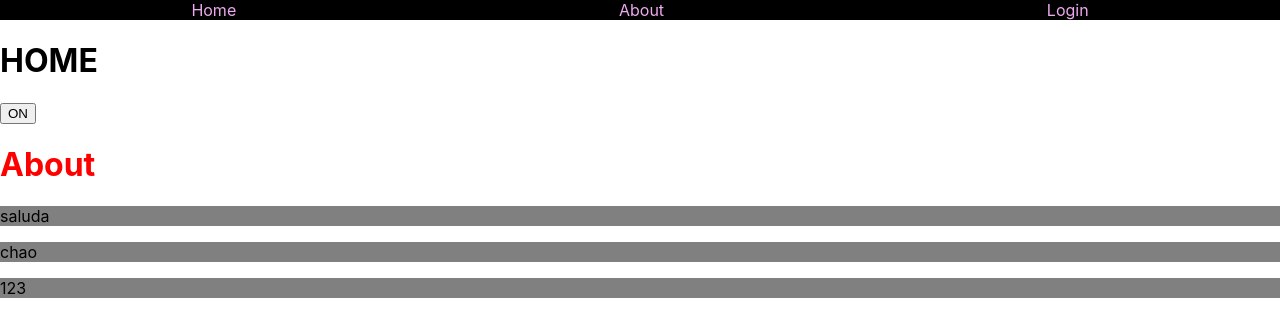
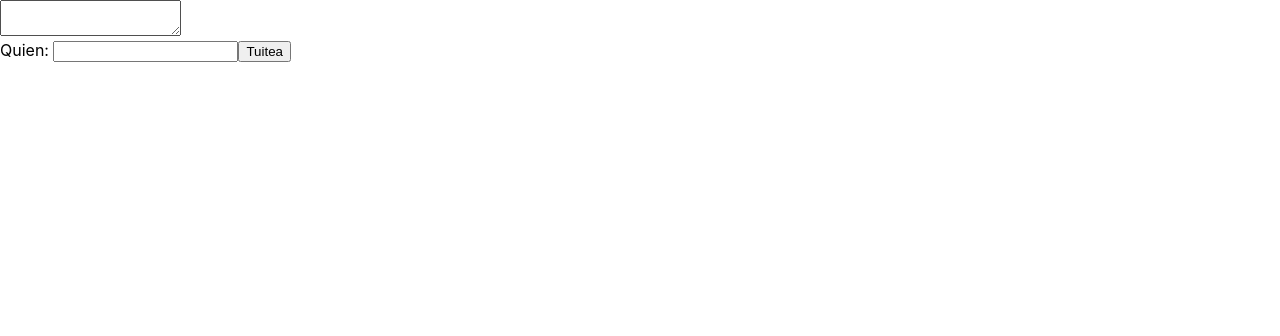
Before and after one commit to ralexrdz/react-simple-router, a React (Create React App) app: page / in a window 1280 px wide. Shown: the top 336 px of the page. Built offline with nearby package versions, Linux system fonts and the light colour scheme.

Commit message:
tuiter demo

```diff
--- a/src/App.js
+++ b/src/App.js
@@ -2,19 +2,33 @@ import React, { Component } from 'react';
 import logo from './logo.svg';
 import './App.css';
 
-import {Switch, Route, Link} from 'react-router-dom';
+// import {Switch, Route, Link} from 'react-router-dom';
 
 
-import AboutContainer from './components/About/AboutContainer'
-import Login from './components/Login/Login'
-import Home from './components/Home/Home'
-import Header from './components/Header/Header'
+// import AboutContainer from './components/About/AboutContainer'
+// import Login from './components/Login/Login'
+// import Home from './components/Home/Home'
+// import Header from './components/Header/Header'
+
+import TuitForm from './TuitForm'
+import TuitList from './TuitList'
 
 class App extends Component {
+  constructor (props) {
+    super(props)
+    this.state = { tuits: []}
+  }
+  handleAddTuit (tuit) {
+    this.setState({
+      tuits: [...this.state.tuits, tuit]
+    })
+  }
   render() {
     return (
       <div>
-        <Header/>
+        <TuitForm onAddTuit={(tuit) => this.handleAddTuit(tuit)}/>
+        <TuitList tuits={this.state.tuits}/>
+        {/* <Header/>
         <Switch>
 
           <Route exact path="/" component={Home}/>
@@ -24,7 +38,8 @@ class App extends Component {
         </Switch>
         <AboutContainer hola="saluda" adios="chao" asd="123">
           <div>Childreeen</div>
-        </AboutContainer>
+        </AboutContainer> */}
+
       </div>
     );
   }
--- /dev/null
+++ b/src/Tuit.js
@@ -0,0 +1,14 @@
+import React, { Component } from 'react';
+
+class Tuit extends Component {
+  render() {
+    return (
+      <div>
+        <div>{this.props.tuit.quien} {this.props.tuit.date}</div>
+        <p>{this.props.tuit.text}</p>
+      </div>
+    );
+  }
+}
+
+export default Tuit;
--- /dev/null
+++ b/src/TuitForm.js
@@ -0,0 +1,46 @@
+import React, { Component } from 'react';
+
+class TuitForm extends Component {
+  constructor (props) {
+    super(props)
+    this.state = {
+      text: '',
+      quien: ''
+    }
+  }
+  handleClick(e) {
+    e.preventDefault()
+    this.props.onAddTuit({
+      text: this.state.text,
+      quien: this.state.quien,
+      date: Date.now()
+    })
+    // limpiar textarea y input
+  }
+
+  handleTextChange(e) {
+    this.setState({
+      text: e.target.value
+    })
+  }
+  handleQuienChange(e) {
+    this.setState({
+      quien: e.target.value
+    })
+  }
+  render() {
+    return (
+      <div>
+        <form>
+          <textarea name="text" onChange={(e) => this.handleTextChange(e)}/>
+          <div>
+            Quien: <input type="text" name="quien" onChange={(e) => this.handleQuienChange(e)}/>
+            <button onClick={(e) => this.handleClick(e)}>Tuitea</button>
+          </div>
+        </form>
+      </div>
+    );
+  }
+}
+
+export default TuitForm;
--- /dev/null
+++ b/src/TuitList.js
@@ -0,0 +1,17 @@
+import React, { Component } from 'react';
+import Tuit from './Tuit'
+
+class TuitList extends Component {
+  render() {
+    const tuits = this.props.tuits.map(tuit => (
+      <Tuit key={tuit.text} tuit={tuit}/>
+    ))
+    return (
+      <div>
+        {tuits}
+      </div>
+    );
+  }
+}
+
+export default TuitList;
```
